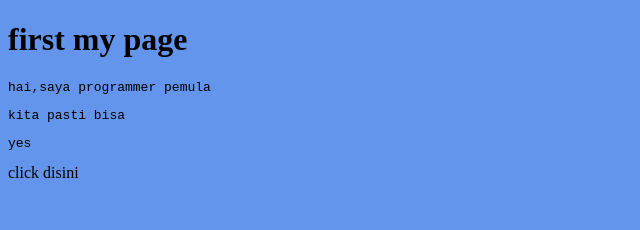
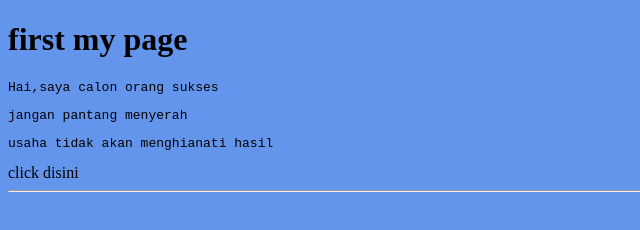
Before and after one commit to satriaNsatria/my-project, a plain HTML site: page index.html in a window 1280 px wide. Shown: the whole page, without its empty margins (0-640 px from the left). Drawn offline with Linux system fonts and the light colour scheme.

Commit message:
menambahkan hr dan br

```diff
--- a/index.html
+++ b/index.html
@@ -13,10 +13,13 @@
 
 <body>
     <h1>first my page</h1>
-    <pre>hai,saya programmer pemula</pre>
-    <pre>kita pasti bisa</pre>
-    <pre>yes</pre>
+    <pre>Hai,saya calon orang sukses</pre>
+    <pre>jangan pantang menyerah</pre>
+    <pre>usaha tidak akan menghianati hasil</pre>
     <pre></pre>
     <a hreff="https://youtube.com">click disini</a>
+    <hr>
+    <br>
+
 </body>
 </html>
```
